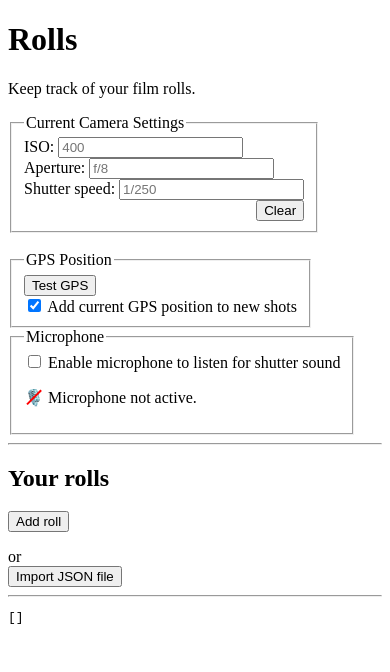
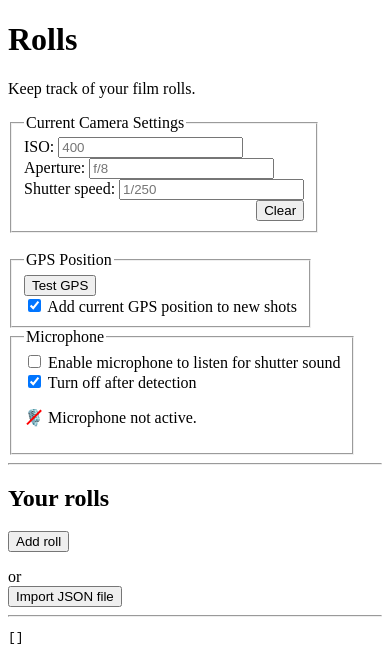
Before and after one commit to Luuk3333/Analog-Tools, a SvelteKit app: page /rolls in a window 390 px wide. Shown: the top 672 px of the page. Built offline with nearby package versions, Linux system fonts and the light colour scheme.

Commit message:
Add pref for disabling microphone after detection

```diff
--- a/src/routes/rolls/+page.svelte
+++ b/src/routes/rolls/+page.svelte
@@ -12,6 +12,7 @@
 	const preferences = new LocalStorage("preferences", {
 		addGPSToNewShots: true,
 		enableMicrophone: false,
+		microphoneOneShot: true,
 	});
 
 	const rolls = new LocalStorage("rolls", []);
@@ -89,7 +90,7 @@
 	function updateMessage(newMessage) {
 		microphoneMessage = newMessage;
 	}
-	function handleShutterSoundDetected() {
+	function handleShutterSoundDetected(data, enableMicrophone) {
 		if (rolls.current.length === 0) addRoll();
 		setTimeout(() => {
 			document
@@ -98,6 +99,7 @@
 				.querySelector("button#addShot")
 				.click();
 		}, 0);
+		preferences.current.enableMicrophone = enableMicrophone;
 	}
 </script>
 
@@ -177,11 +179,18 @@
 	<legend>Microphone</legend>
 	<input type="checkbox" id="microphone" bind:checked={preferences.current.enableMicrophone} />
 	<label for="microphone">Enable microphone to listen for shutter sound</label>
+	<br />
+	<input
+		type="checkbox"
+		id="microphoneOneShot"
+		bind:checked={preferences.current.microphoneOneShot} />
+	<label for="microphoneOneShot">Turn off after detection</label>
 	<p>{@html microphoneMessage}</p>
 </fieldset>
 <MicrophoneListener
 	enableMicrophone={preferences.current.enableMicrophone}
 	setMessage={updateMessage}
+	oneShot={preferences.current.microphoneOneShot}
 	callback={handleShutterSoundDetected} />
 
 <hr />
--- a/src/routes/rolls/MicrophoneListener.svelte
+++ b/src/routes/rolls/MicrophoneListener.svelte
@@ -1,7 +1,7 @@
 <script>
 	import { onDestroy } from "svelte";
 
-	let { enableMicrophone, setMessage, callback } = $props();
+	let { enableMicrophone, setMessage, oneShot = false, callback } = $props();
 
 	let rec = null;
 
@@ -86,7 +86,8 @@
 		rec = new Recording(function (data) {
 			if (detectClap(data)) {
 				setMessage("✅ Shutter detected!");
-				callback(data);
+				if (oneShot) enableMicrophone = false;
+				callback(data, enableMicrophone);
 				setTimeout(() => {
 					setMessage("🎙️ Listening...");
 				}, 1500);
@@ -100,7 +101,12 @@
 			setMessage("🎙️ Listening...");
 		} else if (rec) {
 			rec.stop();
-			setMessage('<span class="diagonal-strike">🎙️</span> Microphone not active.');
+			setTimeout(
+				() => {
+					setMessage('<span class="diagonal-strike">🎙️</span> Microphone not active.');
+				},
+				oneShot ? 1500 : 0,
+			);
 		}
 	});
 
```
